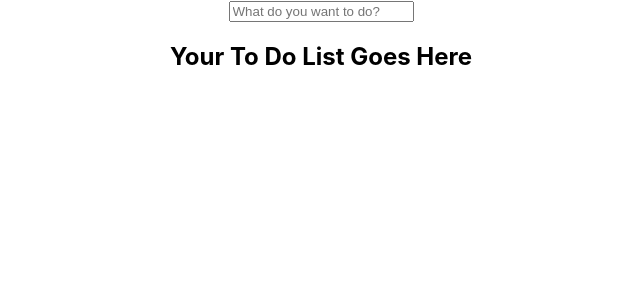
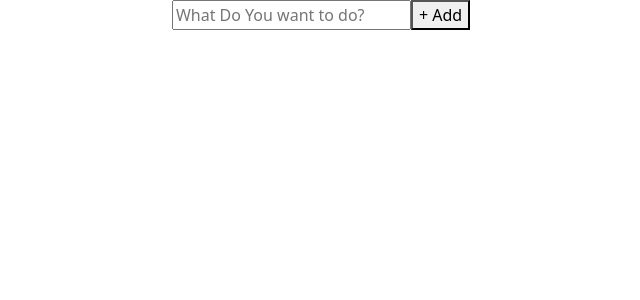
Before and after one commit to warrenwalt/todo, a React (Create React App) app: page / in a window 1280 px wide. Shown: the top 300 px of the page, without its empty margins (319-959 px from the left). Built offline with nearby package versions, Linux system fonts and the light colour scheme.

Commit message:
addedCRUD functionality

```diff
--- a/package.json
+++ b/package.json
@@ -6,7 +6,11 @@
     "@testing-library/jest-dom": "^5.16.2",
     "@testing-library/react": "^12.1.3",
     "@testing-library/user-event": "^13.5.0",
+    "bootstrap4": "^0.0.1-security",
+    "confetti": "^1.1.5",
+    "nanoid": "^3.3.1",
     "react": "^17.0.2",
+    "react-confetti": "^6.0.1",
     "react-dom": "^17.0.2",
     "react-scripts": "5.0.0",
     "web-vitals": "^2.1.4"
--- a/src/App.js
+++ b/src/App.js
@@ -1,22 +1,32 @@
 import logo from './logo.svg';
 import './App.css';
 import React from 'react';
+import 'bootstrap/dist/css/bootstrap.min.css';
+
 
 import Form from './component/Form';
-import List from './component/List';
+import ToDoList from './component/ToDoList';
 
 function App() {
-  const [list, setList] = React.useState()
+  const [toDoList, setToDoList] = React.useState([])
+
+  function deleteItem(item){
+      setToDoList(prevItems => prevItems.filter(list => list !== item))
+  }
+
+  function addItem(item){
+      setToDoList(prevItems => [item, ...prevItems])
+  }
+
   return (
     <div className="App">
-      <Form />
-      {list ?
-      <List />
-      :
-      <div>
-        <h2>Your To Do List Goes Here</h2>
-      </div>
-      }
+      <Form
+        addItem={addItem}
+      />
+      <ToDoList
+        toDoList={toDoList}
+        deleteItem={deleteItem}
+      />
     </div>
   );
 }
--- a/src/component/Form.js
+++ b/src/component/Form.js
@@ -1,12 +1,39 @@
 import React from "react";
+import 'bootstrap/dist/css/bootstrap.min.css';
 
-export default function Form(){
+
+export default function Form({addItem}){
+    const [formData, setFormData] = React.useState({title: ""})
+
+    function handleChange(event){
+        setFormData(prevData => (
+            {
+                ...prevData,
+                title: event.target.value
+            }
+        ))
+    }
+
+    function handleSubmit(event){
+        event.preventDefault()
+        console.log(formData)
+        addItem(formData.title)
+        setFormData({title: ""})
+    }
+
     return (
         <div>
-            <input
-                type="text"
-                placeholder="What do you want to do?"
-            />
+           <form onSubmit={handleSubmit}>
+               <input
+                   type="text"
+                   name="title"
+                   placeholder="What Do You want to do?"
+                   value={formData.title}
+                   onChange={handleChange}
+               />
+
+               <button type="submit">+ Add</button>
+           </form>
         </div>
     )
 }
--- a/src/component/List.js
+++ b/src/component/List.js
@@ -1,9 +1,16 @@
 import React from "react";
+import 'bootstrap/dist/css/bootstrap.min.css';
 
-export default function List(){
+
+export default function List({list, deleteList}){
     return (
         <div>
-            <pre>What you wanted to do is here</pre>
+            <pre>{list}</pre>
+            <button
+                onClick={() => deleteList(list)}
+            >
+            Delete
+            </button>
         </div>
     )
 }
--- /dev/null
+++ b/src/component/ToDoList.js
@@ -0,0 +1,23 @@
+import React from "react";
+import 'bootstrap/dist/css/bootstrap.min.css';
+
+import List from "./List";
+import { nanoid } from "nanoid";
+// import Confetti from "react-confetti/dist/types/Confetti";
+
+export default function ToDoList({toDoList, deleteItem}){
+
+    const allList = toDoList.map(list => (
+        <List
+            key={nanoid()}
+            list={list}
+            deleteList={deleteItem}
+        />
+    ))
+
+    return (
+        <div>
+            {allList}
+        </div>
+    )
+}
```
Also changed, not shown: 1 other file (tests, documents, lock files or other folders).
